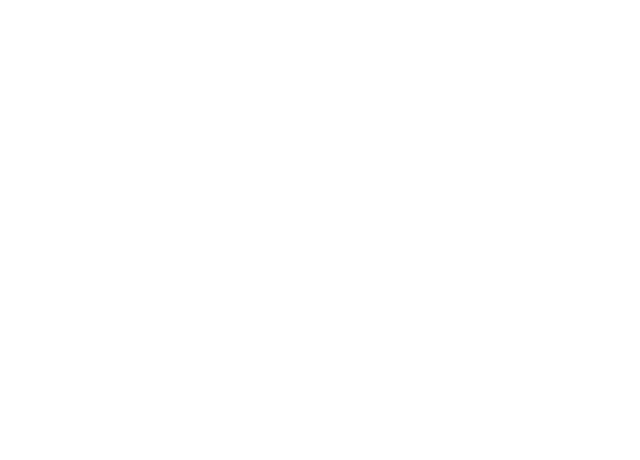
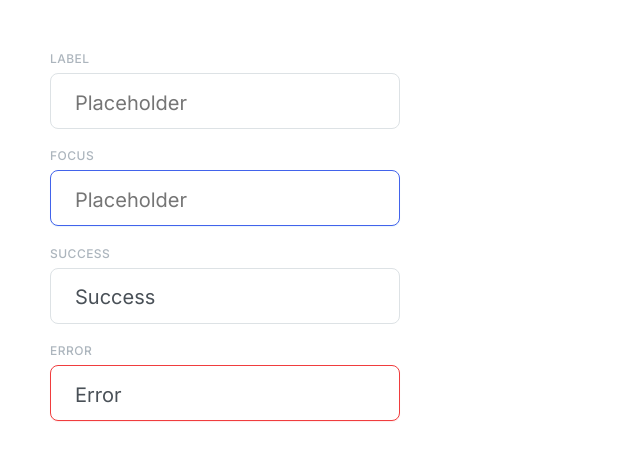
Before and after one commit to js-tasks-ru/htmlcss-20220519_vitalijs-maslobojevs92, a website: page 07-lection5/04-input/index.html in a window 1280 px wide. Shown: the whole page, without its empty margins (0-640 px from the left). Drawn offline with Linux system fonts and the light colour scheme.

Commit message:
almost finished 07-input

```diff
--- a/07-lection5/04-input/index.html
+++ b/07-lection5/04-input/index.html
@@ -1,11 +1,64 @@
 <!DOCTYPE html>
 <!-- Страница с полем ввода -->
 <html lang="ru">
-    <head>
-        <link rel="stylesheet" href="../../assets/css/main.css">
-        <link rel="stylesheet" href="./input.css">
-    </head>
-    <body>
-
-    </body>
+  <head>
+    <link rel="stylesheet" href="../../assets/css/main.css" />
+    <link rel="stylesheet" href="./input.css" />
+  </head>
+  <body style="padding: 50px">
+    <div class="form-group">
+      <label class="form-group__label">
+        <p class="form-group__title">Label</p>
+        <div class="form-group__input-wrapper">
+          <input
+            type="text"
+            class="form-group__input"
+            placeholder="Placeholder"
+          />
+        </div>
+      </label>
+    </div>
+    <br />
+    <div class="form-group">
+      <label class="form-group__label">
+        <p class="form-group__title">Focus</p>
+        <div class="form-group__input-wrapper">
+          <input
+            type="text"
+            class="form-group__input"
+            placeholder="Placeholder"
+            autofocus
+          />
+        </div>
+      </label>
+    </div>
+    <br />
+    <div class="form-group form-group_success">
+      <label class="form-group__label">
+        <p class="form-group__title">Success</p>
+        <div class="form-group__input-wrapper">
+          <input
+            type="text"
+            class="form-group__input"
+            placeholder="Placeholder"
+            value="Success"
+          />
+        </div>
+      </label>
+    </div>
+    <br />
+    <div class="form-group form-group_error">
+      <label class="form-group__label">
+        <p class="form-group__title">Error</p>
+        <div class="form-group__input-wrapper">
+          <input
+            type="text"
+            class="form-group__input"
+            placeholder="Placeholder"
+            value="Error"
+          />
+        </div>
+      </label>
+    </div>
+  </body>
 </html>
--- a/07-lection5/04-input/input.css
+++ b/07-lection5/04-input/input.css
@@ -0,0 +1,49 @@
+.form-group {
+  width: 350px;
+}
+
+.form-group__label {
+  display: block;
+}
+
+.form-group_success .form-group__input {
+  color: #495057;
+}
+
+.form-group_error .form-group__input {
+  color: #495057;
+  border-color: #f03d3e;
+  box-shadow: 0px 1px 1px rgba(240, 61, 62, 0.1);
+}
+
+.form-group__title {
+  margin: 0;
+  margin-bottom: 5px;
+  font-weight: 500;
+  font-size: 12px;
+  line-height: 1.5;
+  letter-spacing: 0.04em;
+  text-transform: uppercase;
+  color: #acb5bd;
+}
+
+.form-group__input {
+  display: block;
+  width: 100%;
+  height: 56px;
+  padding: 17px 18px 14px 24px;
+  font-weight: 400;
+  font-size: 20px;
+  line-height: 1.3px;
+  color: #dde2e5;
+  background: #ffffff;
+  border: 1px solid #dde2e5;
+  border-radius: 8px;
+  outline: none;
+}
+
+.form-group__input:focus {
+  color: #495057;
+  border: 1px solid #4263eb;
+  box-shadow: 0px 1px 1px rgba(51, 154, 240, 0.1);
+}
```
